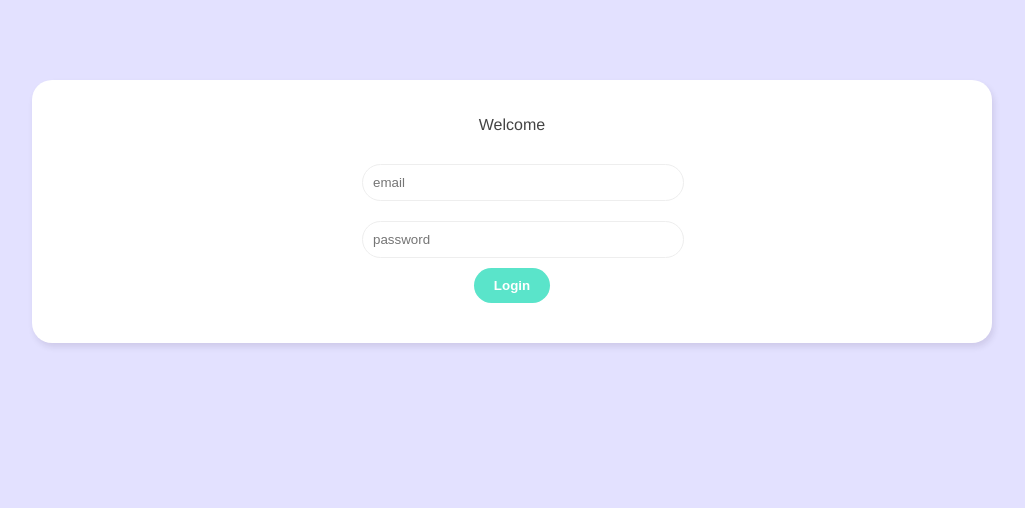
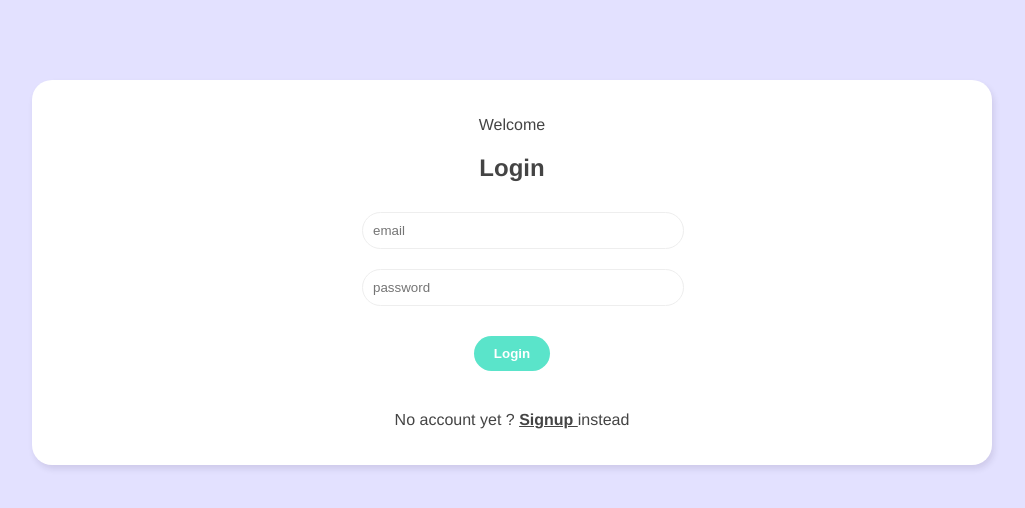
Before and after one commit to alfagaynaako/live-chat, a Vue app: page / in a window 1280 px wide. Shown: the top 508 px of the page, without its empty margins (128-1153 px from the left). Built offline with nearby package versions, Linux system fonts and the light colour scheme.

Commit message:
Switching_between_forms

```diff
--- a/src/views/Welcome.vue
+++ b/src/views/Welcome.vue
@@ -1,16 +1,35 @@
 <template>
 	<div class="welcome container">
 		<p>Welcome</p>
-		<!-- <SignupForm /> -->
-		<LoginForm />
+		<div v-if="showLogin">
+			<h2>Login</h2>
+			<LoginForm />
+			<p>
+				No account yet ?
+				<span @click="showLogin = false"> Signup </span> instead
+			</p>
+		</div>
+		<div v-else>
+			<h2>Sign up</h2>
+			<SignupForm />
+			<p>
+				Already registered ?
+				<span @click="showLogin = true"> Login </span> instead
+			</p>
+		</div>
 	</div>
 </template>
 
 <script>
 import SignupForm from "../components/SignupForm.vue";
 import LoginForm from "../components/LoginForm.vue";
+import { ref } from "vue";
 export default {
 	components: { SignupForm, LoginForm },
+	setup() {
+		const showLogin = ref(true);
+		return { showLogin };
+	},
 };
 </script>
 
@@ -37,4 +56,12 @@
 	color: #999;
 	margin: 10px auto;
 }
+.welcome span {
+	font-weight: bold;
+	text-decoration: underline;
+	cursor: pointer;
+}
+.welcome button {
+	margin: 20px auto;
+}
 </style>
```
